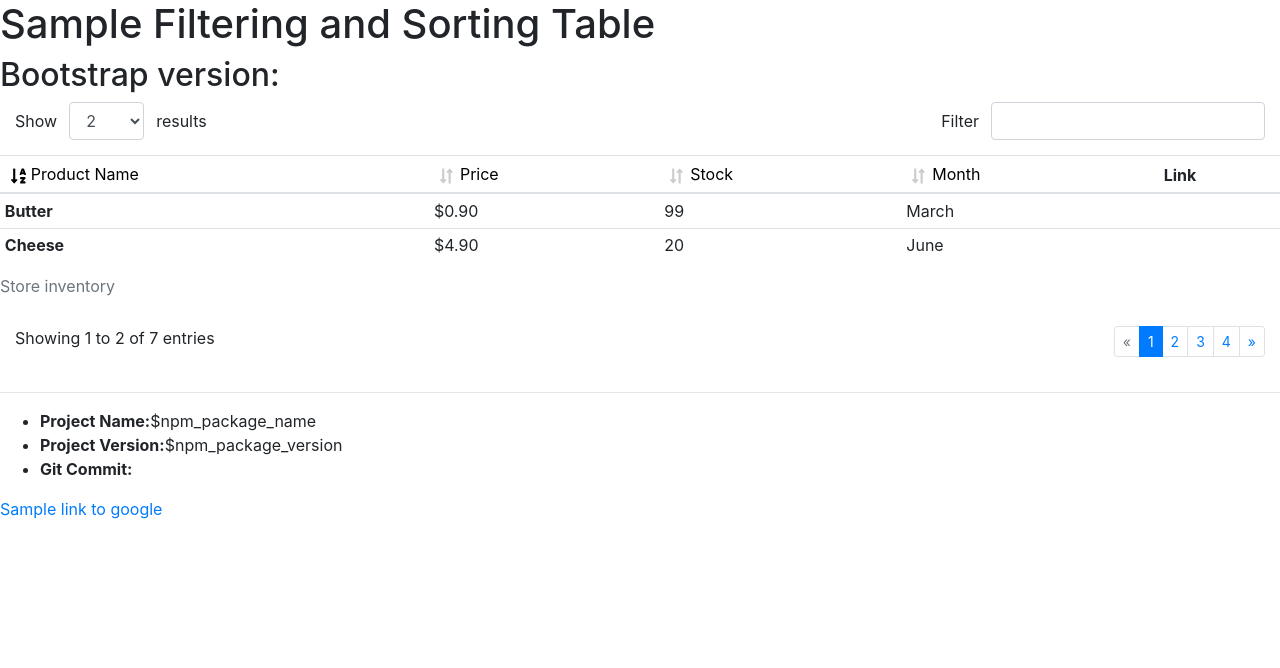
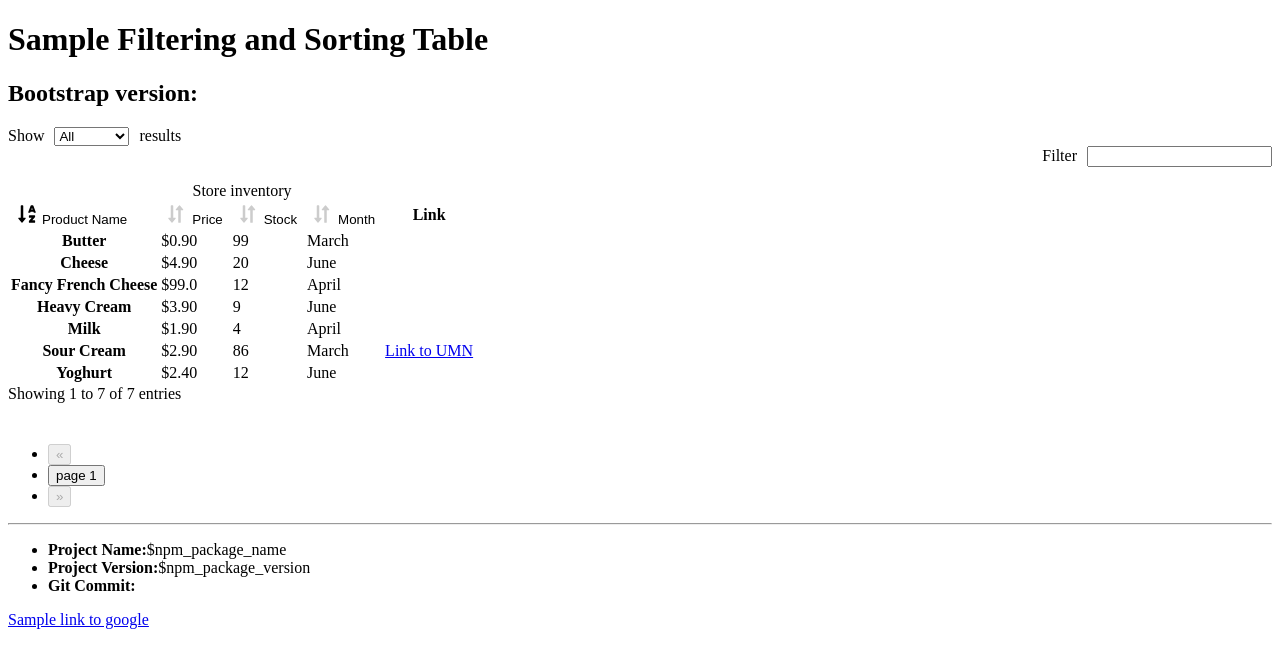
Before and after one commit to mydobie/sortTable, a React app: page / in a window 1280 px wide. Shown: the top 668 px of the page. Built offline with nearby package versions, Linux system fonts and the light colour scheme.

Commit message:
Add ability to initially sort descending

```diff
--- a/public/index.html
+++ b/public/index.html
@@ -4,10 +4,10 @@
     <meta charset="utf-8" />
 
     <meta name="viewport" content="width=device-width, initial-scale=1" />
-    <link
+    <!-- <link
       href="https://stackpath.bootstrapcdn.com/bootstrap/4.5.2/css/bootstrap.min.css"
       rel="stylesheet"
-    />
+    /> -->
 
     <title>React App</title>
   </head>
--- a/src/App.tsx
+++ b/src/App.tsx
@@ -83,6 +83,7 @@ function App() {
         viewSteps={[2, 4, 50]}
         caption='Store inventory'
         tableClassName='table-hover table-sm'
+        defaultToAll
       />
       <hr />
       <ul>
--- a/src/Components/SortTable.tsx
+++ b/src/Components/SortTable.tsx
@@ -43,7 +43,7 @@ interface Props {
   tableData: tableDataType[];
   headers: headerDataType[];
   initialSort?: headerType; // what column shouold be sorted intially
-  initialSortAsc?: boolean;
+  initialSortDsc?: boolean;
   caseSensitiveFilter?: boolean;
   showFilter?: boolean;
   showPagination?: boolean;
@@ -79,6 +79,7 @@ const SortTable = (props: Props): JSX.Element => {
     allDataFilteredMessage,
     isLoading,
     isLoadingMessage,
+    initialSortDsc,
   } = props;
 
   const sortTableId = id ?? 'sortTable';
@@ -102,18 +103,20 @@ const SortTable = (props: Props): JSX.Element => {
 
   /* ********************************* */
   React.useEffect(() => {
+    // initalSort = headerObj
+    // initalSortColumn
     const initialSortColumn: headerDataType | undefined = initialSort
       ? headers.find((header) => header.key === initialSort)
       : undefined;
 
-    if (initialSortColumn && initialSort) {
-      const newSortAsc: boolean =
-        initialSort !== sortCol ? true : !sortAscending;
-      setSortAscending(newSortAsc);
+    if (initialSortColumn) {
+      setSortAscending(!initialSortDsc);
 
-      const col: headerType = initialSortColumn.sortKey ?? initialSort;
+      const col: headerType =
+        initialSortColumn.sortKey ?? initialSortColumn.key;
       setSortCol(col);
     }
+    // We want this to only run on component load, so leaving it as []
     // eslint-disable-next-line react-hooks/exhaustive-deps
   }, []);
 
@@ -133,13 +136,9 @@ const SortTable = (props: Props): JSX.Element => {
         .map((row, index) => ({ ...row, rowindex: index + 2 }));
       setTableDisplayRows(newSortData);
     }
+    // Adding chagne to tableDisplayRows causes an infinate loop
     // eslint-disable-next-line react-hooks/exhaustive-deps
   }, [sortAscending, sortCol]);
-
-  /* ********************************* */
-  React.useEffect(() => {
-    setSortAscending(true);
-  }, [sortCol]);
 
   /* ********************************* */
   const headerButton = (header: headerDataType) => {
@@ -158,6 +157,7 @@ const SortTable = (props: Props): JSX.Element => {
         onClick={() => {
           const col = header.sortKey ?? header.key;
           if (col !== sortCol) {
+            setSortAscending(true);
             setSortCol(col);
           } else {
             setSortAscending(!sortAscending);
```
